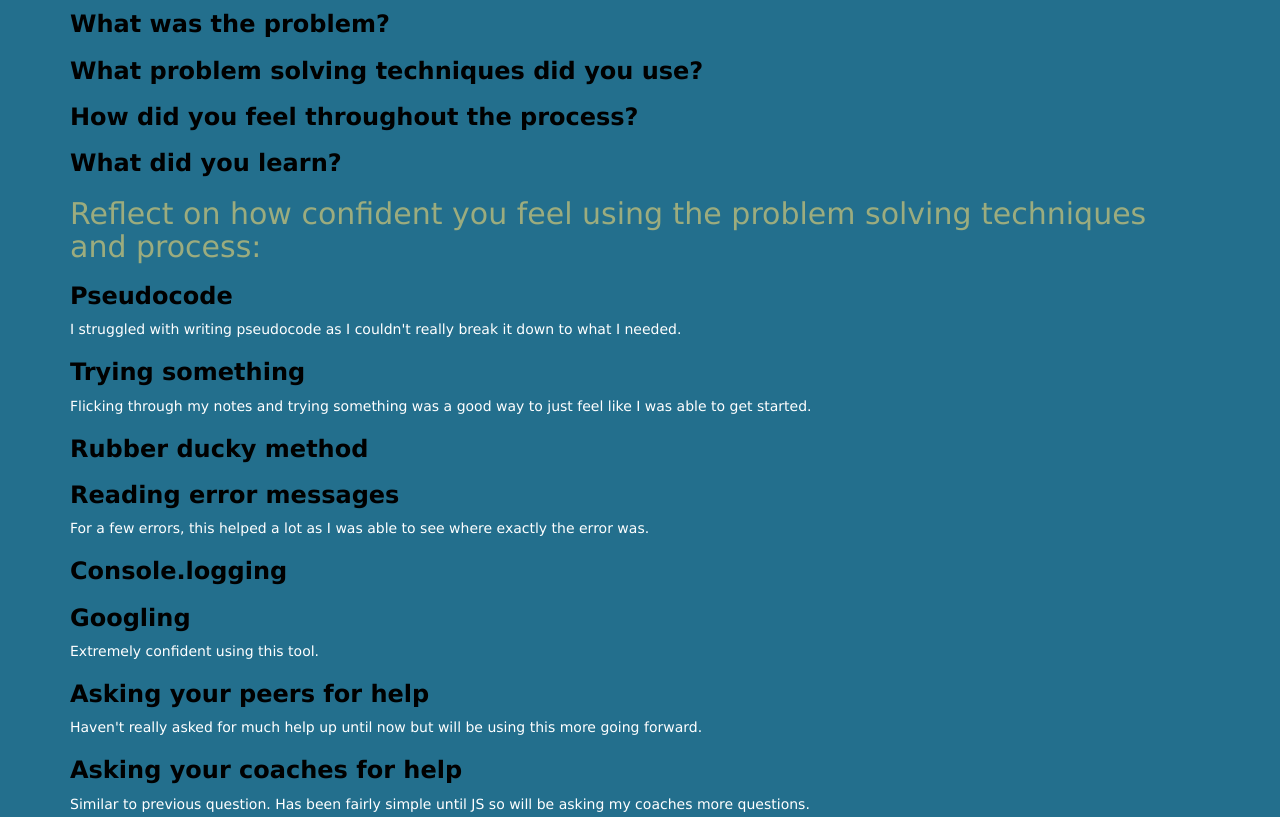
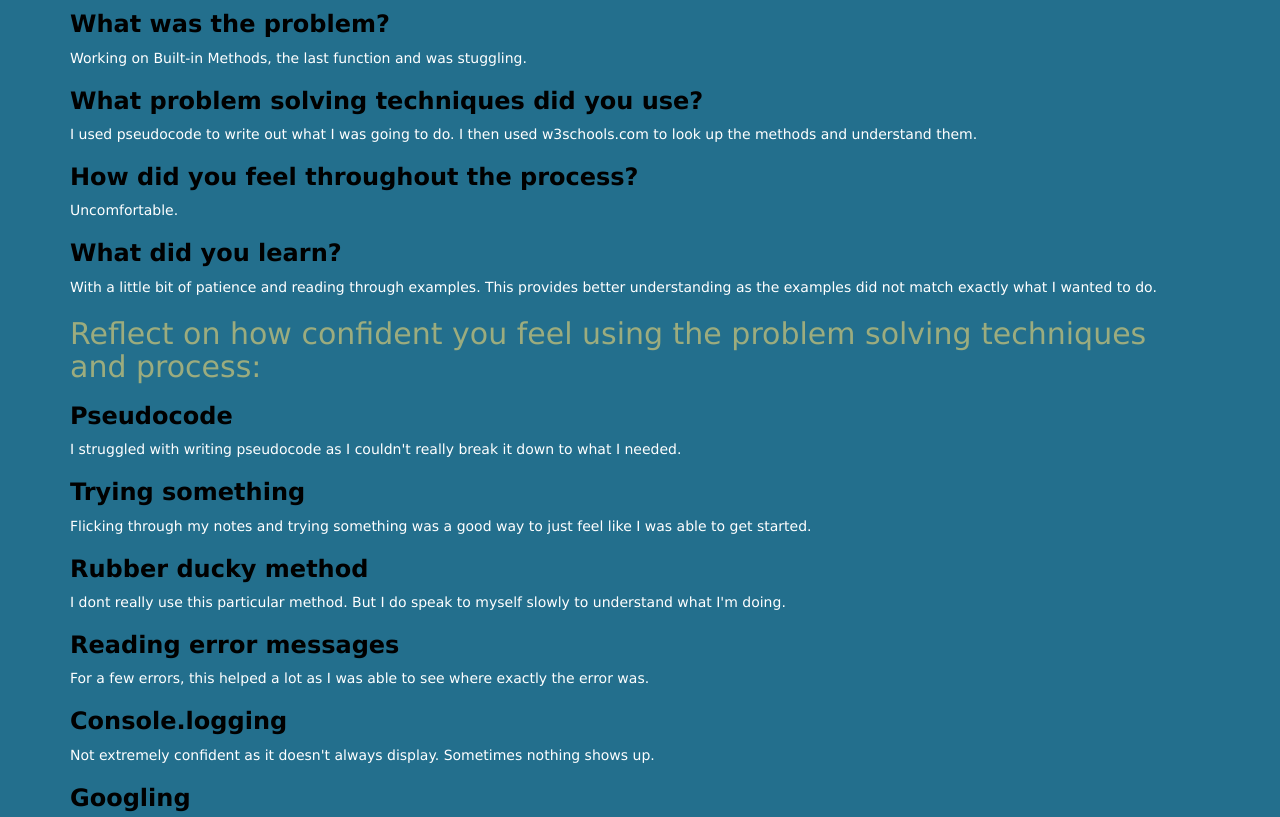
Before and after one commit to hanh008/hanh008.github.io, a plain HTML site: page blog/sprint4-technical.html in a window 1280 px wide. Shown: the part 480-1297 px from the top of the page. Drawn offline with Linux system fonts and the light colour scheme.

Commit message:
add final answers sprint4 technical

```diff
--- a/blog/sprint4-technical.html
+++ b/blog/sprint4-technical.html
@@ -37,19 +37,19 @@
       <h2>Solved a problem in an elegant way</h2>
       <h3>What was the problem?</h3>
       <p>
-
+        Working on Built-in Methods, the last function and was stuggling.
       </p>
       <h3>What problem solving techniques did you use?</h3>
       <p>
-
+        I used pseudocode to write out what I was going to do. I then used w3schools.com to look up the methods and understand them.
       </p>
       <h3>How did you feel throughout the process?</h3>
       <p>
-
+        Uncomfortable.
       </p>
       <h3>What did you learn?</h3>
       <p>
-
+        With a little bit of patience and reading through examples. This provides better understanding as the examples did not match exactly what I wanted to do.
       </p>
     </div>
     <div>
@@ -64,7 +64,7 @@
       </p>
       <h3>Rubber ducky method</h3>
       <p>
-
+        I dont really use this particular method. But I do speak to myself slowly to understand what I'm doing.
       </p>
       <h3>Reading error messages</h3>
       <p>
@@ -72,7 +72,7 @@
       </p>
       <h3>Console.logging</h3>
       <p>
-
+        Not extremely confident as it doesn't always display. Sometimes nothing shows up.
       </p>
       <h3>Googling</h3>
       <p>
```
